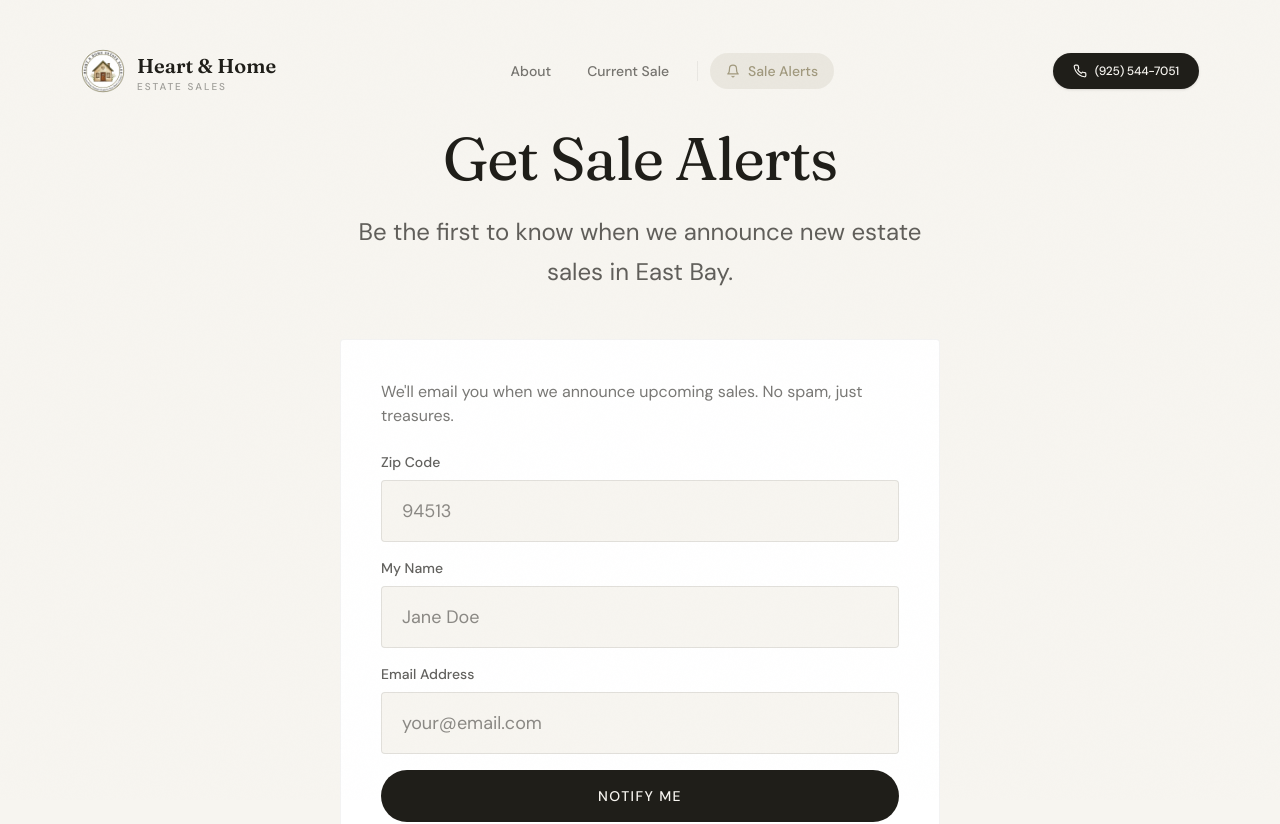
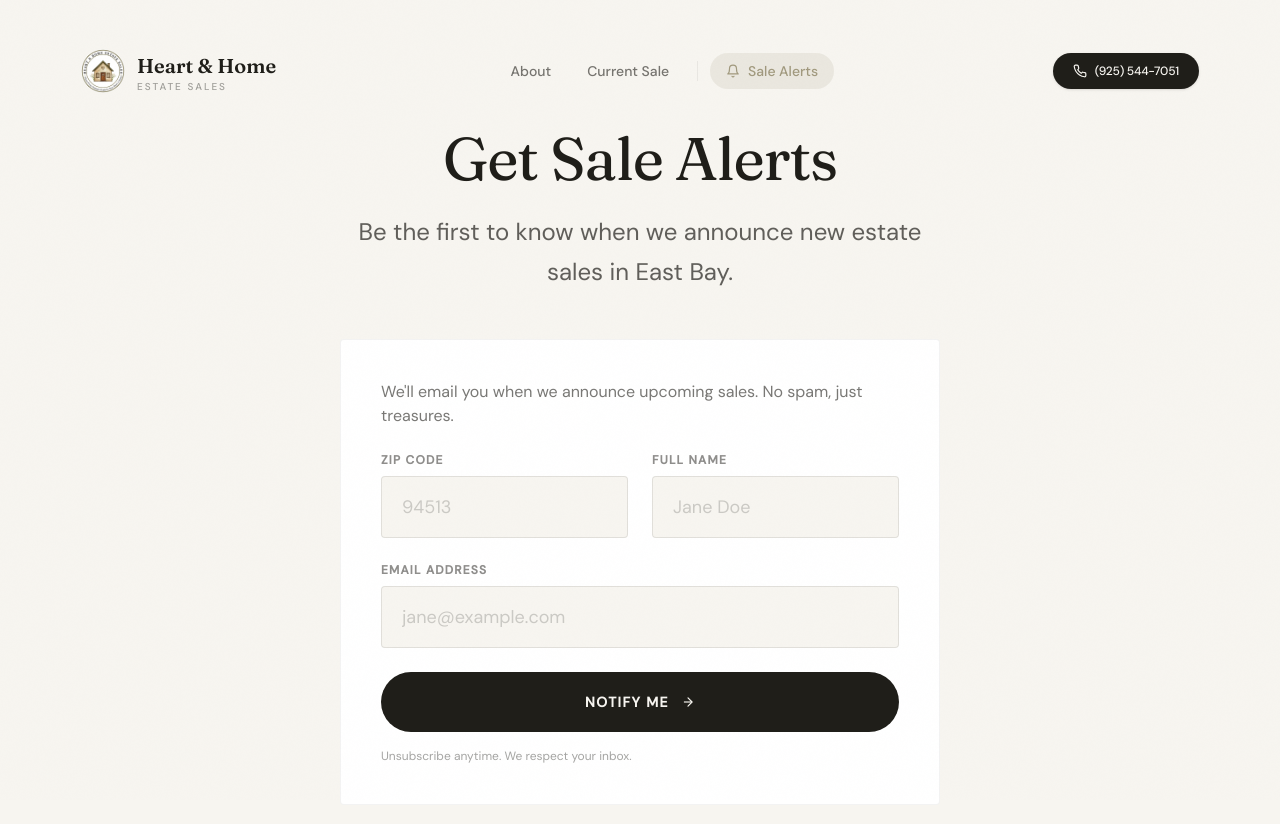
Before and after one commit to AlienOctopus/heart-home-estate-sales, a React (Vite) app: page /alerts in a window 1280 px wide. Shown: the top 824 px of the page. Built offline with nearby package versions, Linux system fonts and the light colour scheme.

Commit message:
style: Standardize form labels/placeholders and add autocomplete

```diff
--- a/pages/AlertsPage.tsx
+++ b/pages/AlertsPage.tsx
@@ -13,6 +13,8 @@
     const [submitted, setSubmitted] = useState(false);
     const [error, setError] = useState('');
 
+    const [isLoading, setIsLoading] = useState(false);
+
     const handleSubmit = async (e: React.FormEvent) => {
         e.preventDefault();
         if (!email.trim() || !email.includes('@')) {
@@ -20,6 +22,7 @@
             return;
         }
 
+        setIsLoading(true);
         try {
             const res = await fetch('/api/subscribe', {
                 method: 'POST',
@@ -39,6 +42,8 @@
             setError('');
         } catch (err: any) {
             setError(err.message || 'Something went wrong. Try again?');
+        } finally {
+            setIsLoading(false);
         }
     };
 
@@ -64,49 +69,64 @@
                             <>
                                 <p className="text-olive/60 mb-6">We'll email you when we announce upcoming sales. No spam, just treasures.</p>
 
-                                <form onSubmit={handleSubmit} className="space-y-4">
-                                    <div>
-                                        <label htmlFor="zipCode" className="block text-sm font-medium text-olive/70 mb-2">Zip Code</label>
+                                <form onSubmit={handleSubmit} className="space-y-6">
+                                    <div className="grid gap-6 md:grid-cols-2">
+                                        <div className="md:col-span-1">
+                                            <label htmlFor="zipCode" className="block text-xs font-bold text-olive/50 mb-2 uppercase tracking-widest">Zip Code</label>
                                             <input
                                                 id="zipCode"
+                                                name="postal-code"
+                                                autoComplete="postal-code"
                                                 type="text"
                                                 inputMode="numeric"
-                                            pattern="[0-9]{5}"
+                                                pattern="[0-9]*"
                                                 maxLength={5}
                                                 value={zipCode}
                                                 onChange={(e) => { setZipCode(e.target.value.replace(/\D/g, '')); setError(''); }}
                                                 placeholder="94513"
-                                            className="w-full px-5 py-4 rounded-sm border border-olive/10 bg-cream focus:outline-none focus:border-olive transition-colors text-lg"
+                                                className="w-full px-5 py-4 rounded-sm border border-olive/10 bg-cream focus:outline-none focus:border-olive focus:ring-1 focus:ring-olive/20 transition-all text-lg placeholder:text-olive/20"
                                             />
                                         </div>
-                                    <div>
-                                        <label htmlFor="name" className="block text-sm font-medium text-olive/70 mb-2">My Name</label>
+                                        <div className="md:col-span-1">
+                                            <label htmlFor="name" className="block text-xs font-bold text-olive/50 mb-2 uppercase tracking-widest">Full Name</label>
                                             <input
                                                 id="name"
+                                                name="name"
+                                                autoComplete="name"
                                                 type="text"
                                                 value={name}
                                                 onChange={(e) => { setName(e.target.value); setError(''); }}
                                                 placeholder="Jane Doe"
-                                            className="w-full px-5 py-4 rounded-sm border border-olive/10 bg-cream focus:outline-none focus:border-olive transition-colors text-lg"
+                                                className="w-full px-5 py-4 rounded-sm border border-olive/10 bg-cream focus:outline-none focus:border-olive focus:ring-1 focus:ring-olive/20 transition-all text-lg placeholder:text-olive/20"
                                             />
                                         </div>
+                                    </div>
                                     <div>
-                                        <label htmlFor="email" className="block text-sm font-medium text-olive/70 mb-2">Email Address</label>
+                                        <label htmlFor="email" className="block text-xs font-bold text-olive/50 mb-2 uppercase tracking-widest">Email Address</label>
                                         <input
                                             id="email"
+                                            name="email"
+                                            autoComplete="email"
                                             type="email"
                                             value={email}
                                             onChange={(e) => { setEmail(e.target.value); setError(''); }}
-                                            placeholder="your@email.com"
-                                            className={`w-full px-5 py-4 rounded-sm border ${error ? 'border-red-400' : 'border-olive/10'} bg-cream focus:outline-none focus:border-olive transition-colors text-lg`}
+                                            placeholder="jane@example.com"
+                                            className={`w-full px-5 py-4 rounded-sm border ${error ? 'border-red-400 focus:border-red-400 focus:ring-red-100' : 'border-olive/10 bg-cream focus:border-olive focus:ring-olive/20'} focus:outline-none focus:ring-1 transition-all text-lg placeholder:text-olive/20`}
                                         />
-                                        {error && <p className="text-red-500 text-sm mt-2">{error}</p>}
+                                        {error && <p className="text-red-500 text-sm mt-2 animate-pulse">{error}</p>}
                                     </div>
                                     <button
                                         type="submit"
-                                        className="w-full bg-olive text-cream py-4 rounded-full text-sm font-medium uppercase tracking-widest hover:bg-olive-muted transition-colors"
+                                        disabled={isLoading || submitted}
+                                        className="w-full bg-olive text-cream py-5 rounded-full text-sm font-bold uppercase tracking-widest hover:bg-olive-muted active:scale-[0.99] transition-all disabled:opacity-70 disabled:cursor-not-allowed flex items-center justify-center gap-3"
                                     >
-                                        Notify Me
+                                        {isLoading ? (
+                                            'Processing...'
+                                        ) : (
+                                            <>
+                                                Notify Me <Icon name="right" s={14} />
+                                            </>
+                                        )}
                                     </button>
                                 </form>
 
```
Lines whose indentation alone changed are shown as unchanged.
